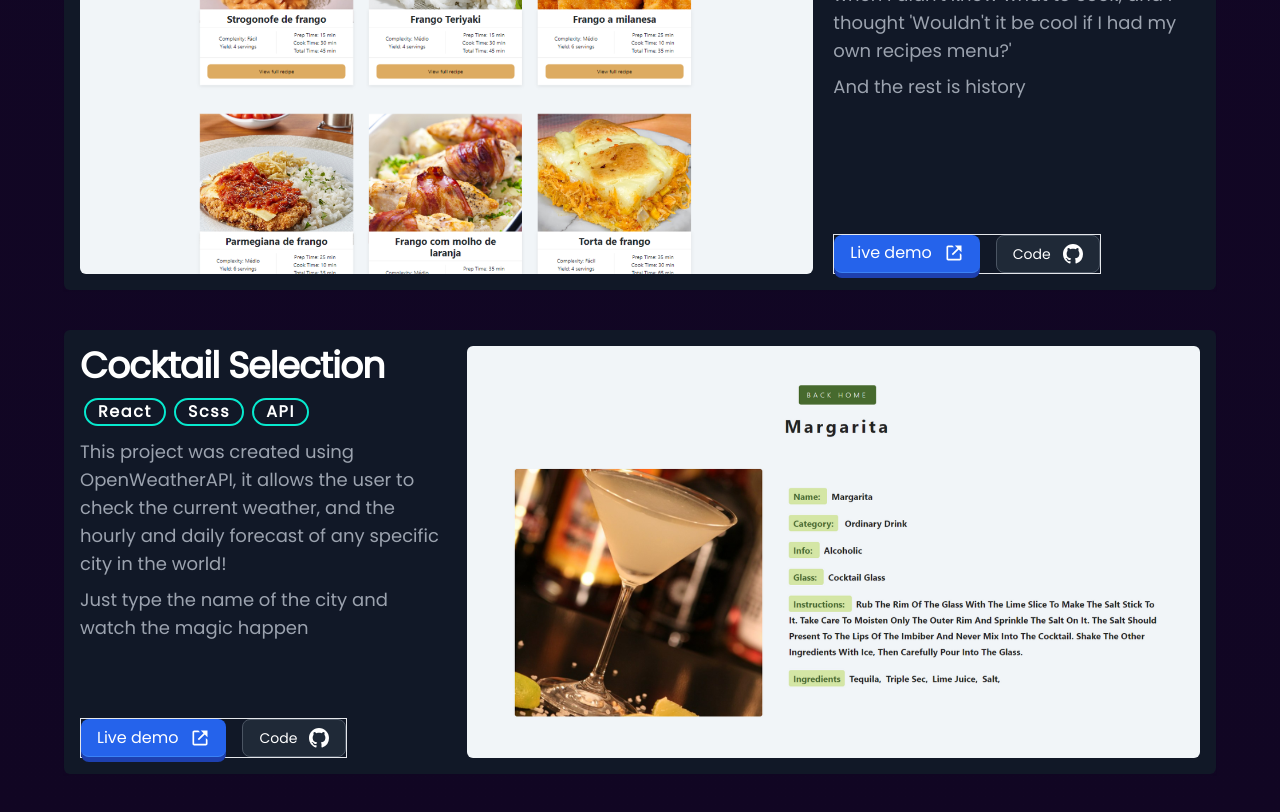
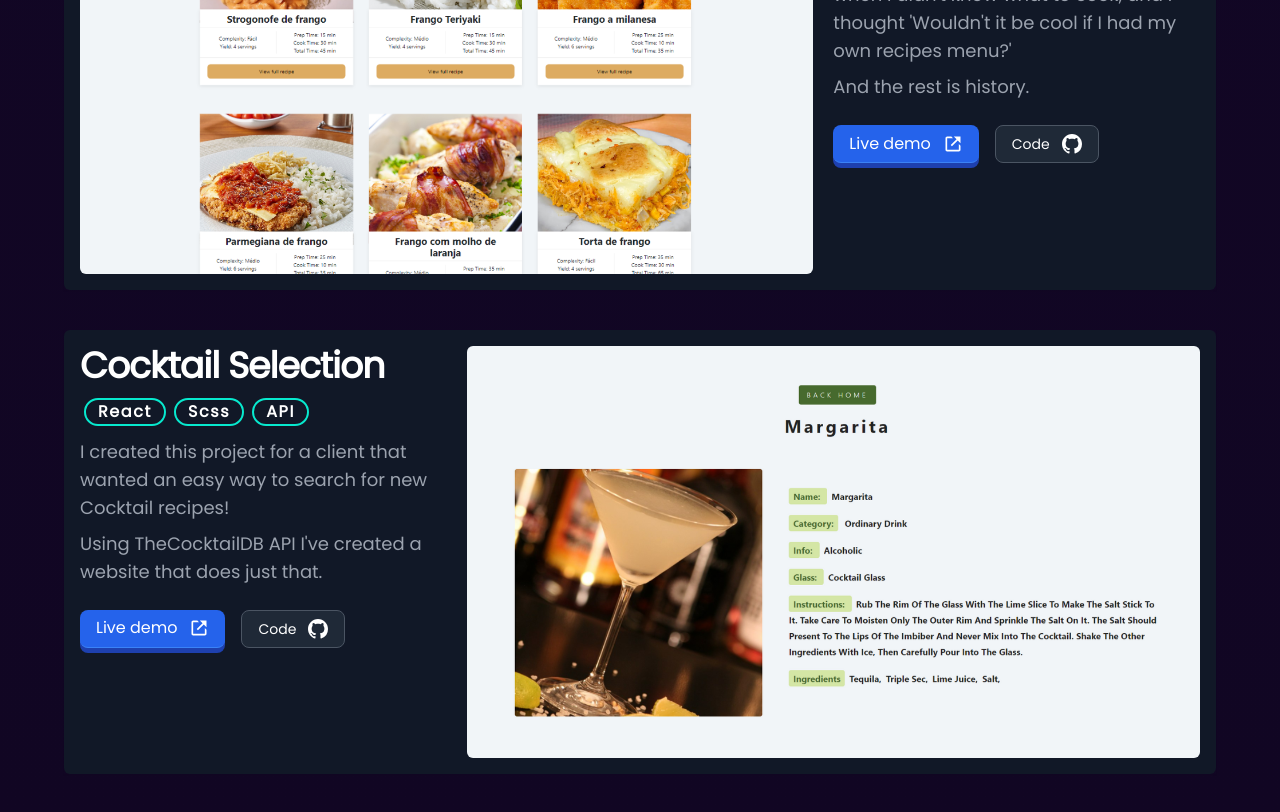
Before and after one commit to GiovaneForlenza/GiovaneForlenzaPortfolio, a React (Vite) app: page / in a window 1280 px wide. Shown: the part 3380-4192 px from the top of the page. Built offline with nearby package versions, Linux system fonts and the light colour scheme.

Commit message:
Updated the Project's descriptions in BR

```diff
--- a/src/components/portfolio/PortfolioProjects.js
+++ b/src/components/portfolio/PortfolioProjects.js
@@ -43,7 +43,8 @@ export const PROJECTS_EN = [
     tags: ["React", "Scss"],
     description: [
       "The idea for this project came to me when I didn't know what to cook, and I thought 'Wouldn't it be cool if I had my own recipes menu?'",
-      "And the rest is history",
+
+      "And the rest is history.",
     ],
     projectLink: "https://recepie-book.netlify.app",
     codeLink: "https://github.com/GiovaneForlenza/recipe-book",
@@ -53,21 +54,22 @@ export const PROJECTS_EN = [
     title: "Cocktail Selection",
     tags: ["React", "Scss", "API"],
     description: [
-      "This project was created using OpenWeatherAPI, it allows the user to check the current weather, and the hourly and daily forecast of any specific city in the world!",
-      "Just type the name of the city and watch the magic happen",
+      "I created this project for a client that wanted an easy way to search for new Cocktail recipes!",
+      "Using TheCocktailDB API I've created a website that does just that.",
     ],
     projectLink: "https://react-project-cocktaildb.netlify.app",
     codeLink: "https://github.com/GiovaneForlenza/cocktail-db",
     photo: cocktail,
   },
 ];
+
 export const PROJECTS_BR = [
   {
     title: "Clima Tempo",
     tags: ["React", "Tailwind", "API"],
     description: [
-      "This project was created using OpenWeatherAPI, it allows the user to check the current weather, and the hourly and daily forecast of any specific city in the world!",
-      "Just type the name of the city and watch the magic happen",
+      "Esse projeto foi criado usando OpenWeatherAPI, permitindo que o usuario cheque a temperatura atual de qualquer cidade do mundo, a previsão das próximas horas e dias",
+      "Apenas escreva o nome da cidade e veja a mágica acontecer diante dos seus olhos!",
     ],
     projectLink: "https://weather-lookup-react.netlify.app",
     codeLink: "https://github.com/GiovaneForlenza/weather-app-youtube",
@@ -77,8 +79,8 @@ export const PROJECTS_BR = [
     title: "Controle de estacionamento",
     tags: ["React", "Tailwind", "API", "Local Storage"],
     description: [
-      "This project was created using OpenWeatherAPI, it allows the user to check the current weather, and the hourly and daily forecast of any specific city in the world!",
-      "Just type the name of the city and watch the magic happen",
+      "Esse protótipo foi feito para um cliente Freela que queria um jeito simples e elegante de guardar os horario de entrada/saída de carros no seu estacionamento.",
+      "O programa faz uso da CarTypesAPI para mostrar as marcas e modelos de carros disponíveis.",
     ],
     projectLink: "https://parkinglot-control.netlify.app",
     codeLink: "https://github.com/GiovaneForlenza/parking-lot-control",
@@ -88,8 +90,8 @@ export const PROJECTS_BR = [
     title: "Controle de escola",
     tags: ["React", "Scss", "Local Storage"],
     description: [
-      "This project was created using OpenWeatherAPI, it allows the user to check the current weather, and the hourly and daily forecast of any specific city in the world!",
-      "Just type the name of the city and watch the magic happen",
+      "Quando uma escola de idiomas me procurou para criar um projeto para organizarem as aulas e os alunos eu não pensei 2 vezes antes de começar",
+      "Essa Dashboard permite que o usuário veja todos os funcionários registrados, e cada um tem acesso a suas respectivas turmas",
     ],
     projectLink: "https://school-management-program.netlify.app",
     codeLink: "https://github.com/GiovaneForlenza/school-management",
@@ -99,8 +101,8 @@ export const PROJECTS_BR = [
     title: "Menu de receitas",
     tags: ["React", "Scss"],
     description: [
-      "This project was created using OpenWeatherAPI, it allows the user to check the current weather, and the hourly and daily forecast of any specific city in the world!",
-      "Just type the name of the city and watch the magic happen",
+      "A ideia pra esse projeto surgiu quando eu não sabia oque cozinhar, e eu pensei 'Não seria legal se eu tivesse o meu próprio cardápio de receitas?'",
+      "E o resto é historia.",
     ],
     projectLink: "https://recepie-book.netlify.app",
     codeLink: "https://github.com/GiovaneForlenza/recipe-book",
@@ -110,8 +112,8 @@ export const PROJECTS_BR = [
     title: "Seleção de drinks",
     tags: ["React", "Scss", "API"],
     description: [
-      "This project was created using OpenWeatherAPI, it allows the user to check the current weather, and the hourly and daily forecast of any specific city in the world!",
-      "Just type the name of the city and watch the magic happen",
+      "Eu criei esse projeto pra um cliente que queria um jeito simples de procurar por novas receitas de coquetéis.",
+      "Usando a API TheCocktailDB eu criei um site que faz exatamente isso.",
     ],
     projectLink: "https://react-project-cocktaildb.netlify.app",
     codeLink: "https://github.com/GiovaneForlenza/cocktail-db",
--- a/src/components/portfolio/ProjectDetails.jsx
+++ b/src/components/portfolio/ProjectDetails.jsx
@@ -5,7 +5,7 @@ import { BiLinkExternal } from "react-icons/bi";
 function ProjectDetails({ project, id, isWebsiteEnglish }) {
   return (
     <div
-      className={`mt-4 lg:mt-0 lg:w-1/3 flex items-start flex-col justify-between ${
+      className={`mt-4 grow-0 lg:mt-0 lg:w-1/3 flex items-start flex-col justify-start ${
         id % 2 === 1 ? "lg:ml-5" : "lg:mr-5"
       }`}
     >
@@ -36,7 +36,7 @@ function ProjectDetails({ project, id, isWebsiteEnglish }) {
           );
         })}
       </div>
-      <div className="flex border">
+      <div className="flex">
         {/* <a
           href={project.projectLink}
           target="_blank"
@@ -45,7 +45,7 @@ function ProjectDetails({ project, id, isWebsiteEnglish }) {
           Live demo
         </a> */}
         <a
-          className="flex wrap items-center button px-4 mr-4 bg-blue-600 rounded-lg cursor-pointer select-none lg:active:translate-y-1  lg:active:[box-shadow:0_0px_0_0_#1E40AF,0_0px_0_0_#1b70f841] lg:active:border-b-[0px] transition-all duration-100 [box-shadow:0_5px_0_0_#1E40AF] border-b-[1px] border-blue-500 text-white text-md"
+          className="flex items-center button px-4 mr-4 bg-blue-600 rounded-lg cursor-pointer select-none lg:active:translate-y-1  lg:active:[box-shadow:0_0px_0_0_#1E40AF,0_0px_0_0_#1b70f841] lg:active:border-b-[0px] transition-all duration-100 [box-shadow:0_5px_0_0_#1E40AF] border-b-[1px] border-blue-500 text-white text-md"
           // href={project.projectLink}
           target="_blank"
         >
```
